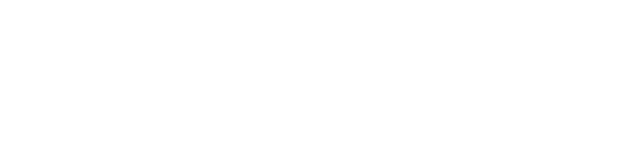
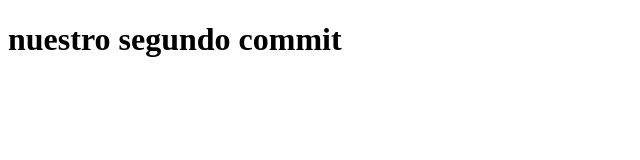
Before and after one commit to LuciaPrebisch/rolling_clase2git, a plain HTML site: page index.html in a window 1280 px wide. Shown: the whole page, without its empty margins (0-640 px from the left). Drawn offline with Linux system fonts and the light colour scheme.

Commit message:
agregue un titulo

```diff
--- a/index.html
+++ b/index.html
@@ -7,6 +7,7 @@
     <title>Document</title>
 </head>
 <body>
+    <h1> nuestro segundo commit </h1>
 
 </body>
 </html>
```
